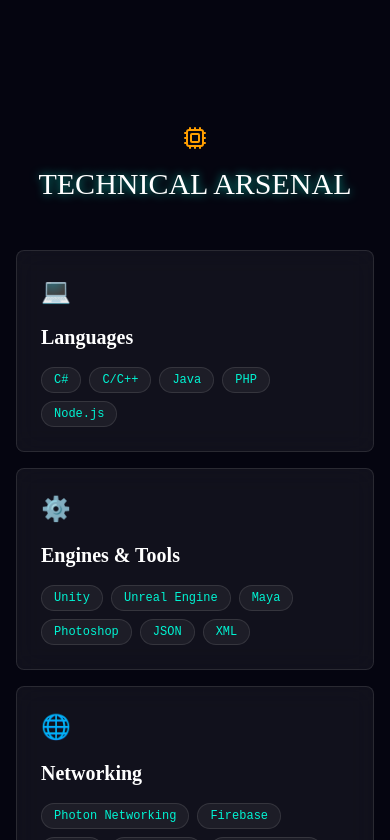
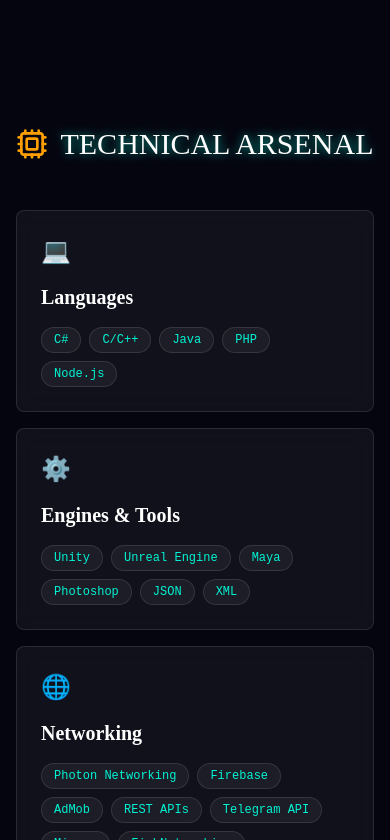
Before and after one commit to amanssj3/Portfolio, a React app: page / in a window 390 px wide. Shown: the part 1824-2664 px from the top of the page. Built offline with nearby package versions, Linux system fonts and the light colour scheme; the HTML template or start-up script is replaced by a standard one.

Commit message:
minor changes

```diff
--- a/src/App.jsx
+++ b/src/App.jsx
@@ -133,8 +133,8 @@
 
         {/* SKILLS */}
         <section id="skills" className="py-16 md:py-24 max-w-7xl mx-auto px-4 md:px-6">
-          <div className="flex flex-col sm:flex-row items-center justify-center gap-4 mb-12 md:mb-16">
-            <Cpu className="text-secondary w-6 h-6 md:w-8 md:h-8" />
+          <div className="flex items-center justify-center gap-3 md:gap-4 mb-12 md:mb-16">
+            <Cpu className="text-secondary w-8 h-8 md:w-8 md:h-8" />
             <h2 className="text-3xl md:text-4xl font-serif text-white uppercase glow-text text-center">Technical Arsenal</h2>
           </div>
           <div className="grid grid-cols-1 sm:grid-cols-2 lg:grid-cols-4 gap-4 md:gap-6">
@@ -262,8 +262,8 @@
             Portfolio
           </div>
           <div className="max-w-7xl mx-auto px-4 md:px-6 relative z-10">
-             <div className="flex flex-col sm:flex-row items-center justify-center gap-4 mb-12 md:mb-16">
-              <Gamepad2 className="text-secondary w-6 h-6 md:w-8 md:h-8" />
+             <div className="flex items-center justify-center gap-3 md:gap-4 mb-12 md:mb-16">
+              <Gamepad2 className="text-secondary w-8 h-8 md:w-8 md:h-8" />
               <h2 className="text-3xl md:text-4xl font-serif text-white uppercase glow-text text-center">Featured Projects</h2>
             </div>
 
```
